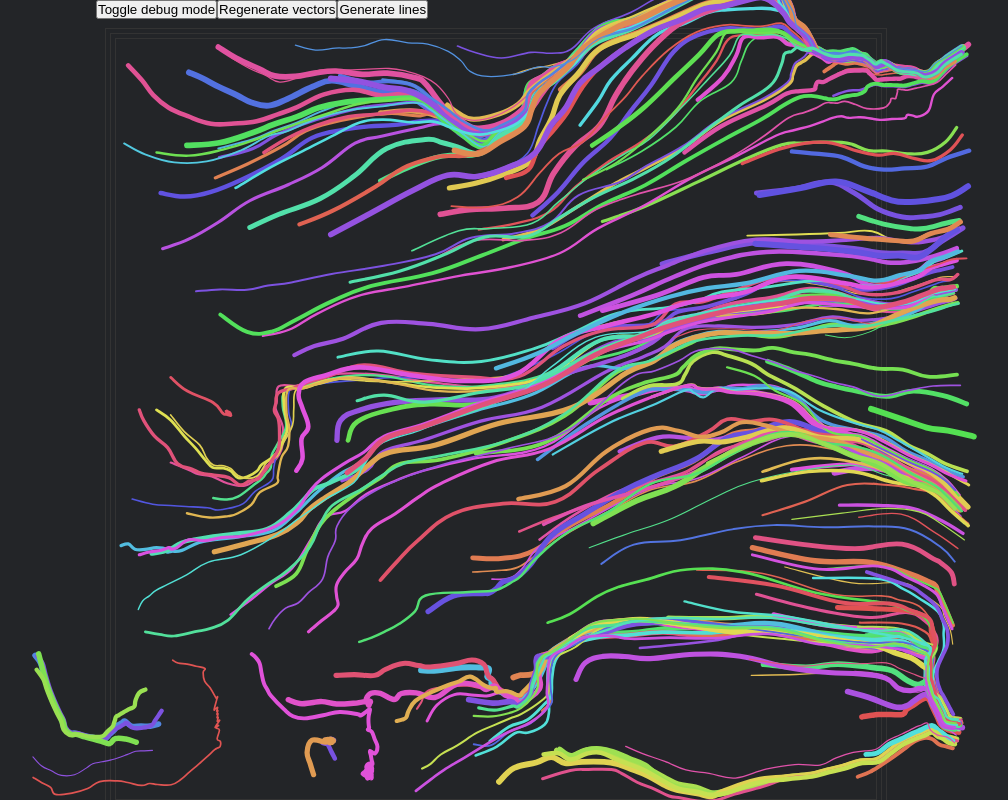
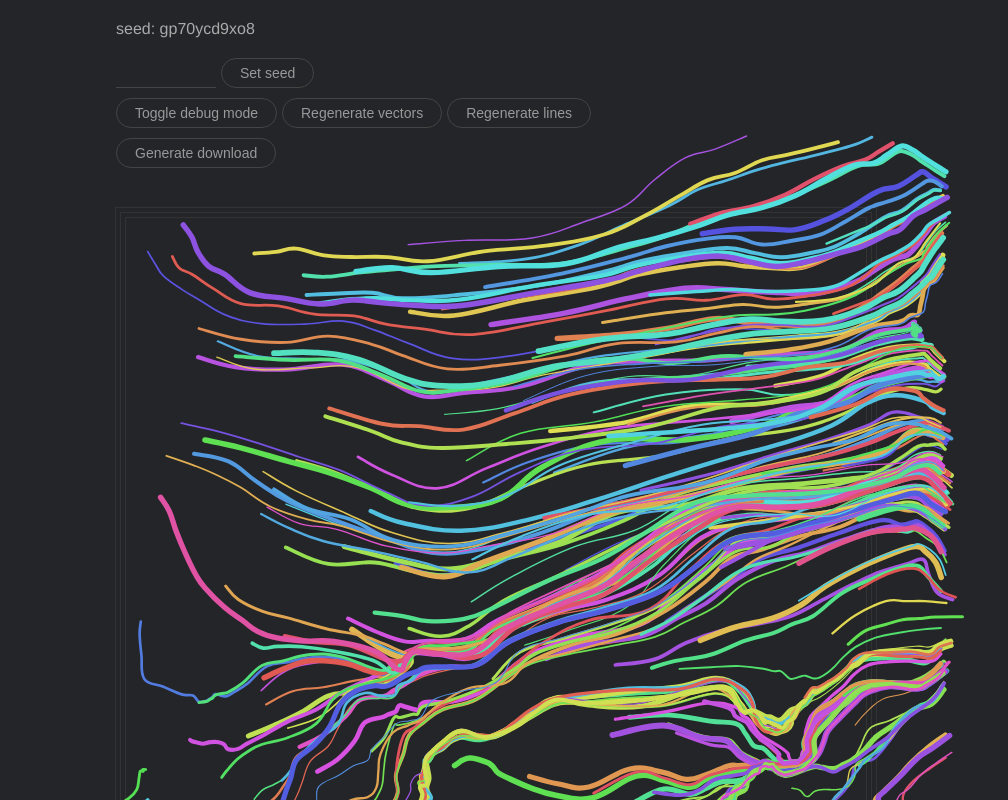
Before and after one commit to Stanko/neon, a React (Vite) app: page / in a window 1280 px wide. Shown: the top 800 px of the page, without its empty margins (144-1152 px from the left). Built offline with nearby package versions, Linux system fonts and the light colour scheme.

Commit message:
Adjustable size

```diff
--- a/package.json
+++ b/package.json
@@ -5,7 +5,8 @@
   "main": "index.js",
   "scripts": {
     "test": "echo \"Error: no test specified\" && exit 1",
-    "start": "parcel src/index.html"
+    "start": "parcel src/index.html",
+    "build": "parcel build src/index.html"
   },
   "repository": {
     "type": "git",
@@ -24,7 +25,8 @@
     "node-sass": "^4.13.0",
     "parcel-bundler": "^1.12.4",
     "react": "^16.12.0",
-    "react-dom": "^16.12.0"
+    "react-dom": "^16.12.0",
+    "seedrandom": "^3.0.5"
   },
   "devDependencies": {
     "@babel/core": "^7.7.7"
--- a/src/components/App.js
+++ b/src/components/App.js
@@ -1,4 +1,6 @@
 import React, { Component, Fragment } from "react";
+
+import seedrandom from 'seedrandom';
 
 import Grid from './Grid';
 import Vectors from './Vectors';
@@ -11,19 +13,28 @@ export default class App extends Component {
   constructor() {
     super();
 
-    const gridSize = 15;
+    const gridSizeX = 15;
+    const gridSizeY = 15;
     const gridStep = 50;
     const maxVectorVelocity = gridStep;
 
+    const seed = Math.random().toString(36).substring(2);
+
+    seedrandom(seed, { global: true });
+
     this.state = {
       debug: false,
-      gridSize,
+      gridSizeX,
+      gridSizeY,
       gridStep,
       lines: [],
       maxVectorVelocity,
-      svgSize: gridSize * gridStep,
-      vectors: generateVectors(gridSize, maxVectorVelocity),
+      svgWidth: gridSizeX * gridStep,
+      svgHeight: gridSizeY * gridStep,
+      vectors: generateVectors(gridSizeX, gridSizeY, maxVectorVelocity),
       selectedVector: {},
+      seed,
+      downloadLink: null,
     };
 
     const ESC = 27;
@@ -57,22 +68,35 @@ export default class App extends Component {
     });
   }
 
-  regenerateVectors = () => {
+  regenerateVectors = (e, keepOldSeed) => {
     const {
-      gridSize,
+      gridSizeX,
+      gridSizeY,
       maxVectorVelocity,
     } = this.state;
 
+    const newState = {};
+
+    if (!keepOldSeed) {
+      const seed = Math.random().toString(36).substring(2);
+      seedrandom(seed, { global: true });
+      newState.seed = seed;
+    }
+
     this.setState({
-      vectors: generateVectors(gridSize, maxVectorVelocity),
+      ...newState,
+      vectors: generateVectors(gridSizeX, gridSizeY, maxVectorVelocity),
+      downloadLink: null,
     }, this.recalculateLines);
   }
 
   generateLines = () => {
     const {
-      gridSize,
+      gridSizeX,
+      gridSizeY,
       gridStep,
-      svgSize,
+      svgWidth,
+      svgHeight,
       vectors,
     } = this.state;
 
@@ -80,31 +104,34 @@ export default class App extends Component {
 
     for (let i = 0; i < 200; i++) {
       const startingPoint = {
-        x: Math.round(Math.random() * (svgSize - 10)) + 5,
-        y: Math.round(Math.random() * (svgSize - 10)) + 5,
+        x: Math.round(Math.random() * (svgWidth - 10)) + 5,
+        y: Math.round(Math.random() * (svgHeight - 10)) + 5,
       };
 
-      lines.push(generateLine(startingPoint, vectors, gridSize, gridStep));
+      lines.push(generateLine(startingPoint, vectors, gridSizeX, gridSizeY, gridStep));
     }
 
     this.setState({
       lines,
+      downloadLink: null,
     });
   }
 
   getSvgCoords(e) {
     const {
-      svgSize,
+      svgWidth,
+      svgHeight,
     } = this.state;
 
     const rect = this.svgElement.getBoundingClientRect();
     const x = e.pageX - (rect.left + window.pageXOffset);
     const y = e.pageY - (rect.top + window.pageYOffset);
-    const factor = rect.width / svgSize;
+    const factorX = rect.width / svgWidth;
+    const factorY = rect.height / svgHeight;
 
     return {
-      x: x / factor,
-      y: y / factor
+      x: x / factorX,
+      y: y / factorY
     };
   }
 
@@ -112,7 +139,8 @@ export default class App extends Component {
     const {
       lines,
       vectors,
-      gridSize,
+      gridSizeX,
+      gridSizeY,
       gridStep,
       debug,
     } = this.state;
@@ -123,7 +151,7 @@ export default class App extends Component {
 
     const startingPoint = this.getSvgCoords(e);
 
-    const line = generateLine(startingPoint, vectors, gridSize, gridStep);
+    const line = generateLine(startingPoint, vectors, gridSizeX, gridSizeY, gridStep);
 
     this.setState({
       lines: [...lines, line]
@@ -134,12 +162,13 @@ export default class App extends Component {
     const {
       lines,
       vectors,
-      gridSize,
+      gridSizeX,
+      gridSizeY,
       gridStep,
     } = this.state;
 
     const newLines = lines.map(line => {
-      return generateLine(line[0], vectors, gridSize, gridStep, line.strokeWidth);
+      return generateLine(line[0], vectors, gridSizeX, gridSizeY, gridStep, line.strokeWidth);
     });
 
     this.setState({
@@ -194,35 +223,85 @@ export default class App extends Component {
     });
   }
 
+  setSeed = e => {
+    e.preventDefault();
+
+    const seed = this.seedInput.value && this.seedInput.value.trim();
+
+    seedrandom(seed, { global: true });
+
+    if (seed) {
+      this.seedInput.value = '';
+
+      this.setState({
+        seed,
+      }, () => this.regenerateVectors(null, true));
+    }
+  }
+
+  generateDownload = () => {
+    this.setState({
+      debug: false,
+      downloadLink: `data:application/octet-stream;base64,${ btoa(this.svgElement.outerHTML) }`,
+    });
+  }
+
   render() {
     const {
       debug,
-      gridSize,
+      gridSizeX,
+      gridSizeY,
       gridStep,
-      svgSize,
+      svgWidth,
+      svgHeight,
       vectors,
       lines,
       selectedVector,
+      seed,
+      downloadLink,
     } = this.state;
 
     return (
       <div className="App">
-        <button onClick={ this.toggleDebug }>Toggle debug mode</button>
-        <button onClick={ this.regenerateVectors }>Regenerate vectors</button>
-        <button onClick={ this.generateLines }>Generate lines</button>
+        <div className="Controls">
+          <form onSubmit={ this.setSeed }>
+            <p>seed: { seed }</p>
+            <input type="text" ref={ el => this.seedInput = el } />
+            <button>Set seed</button>
+          </form>
+
+          <button type="button" onClick={ this.toggleDebug }>Toggle debug mode</button>
+          <button type="button" onClick={ this.regenerateVectors }>Regenerate vectors</button>
+          <button type="button" onClick={ this.generateLines }>Regenerate lines</button>
+          <br />
+          <button type="button" onClick={ this.generateDownload }>Generate download</button>
+          { downloadLink &&
+            <a
+              download={`seed-${ seed }.svg`}
+              href={ downloadLink }
+              onClick={ () => this.setState({ downloadLink: null }) }
+            >
+              Download SVG
+            </a> }
+        </div>
+
         <svg
-          viewBox={ `0 0 ${ svgSize } ${ svgSize }` }
+          viewBox={ `0 0 ${ svgWidth } ${ svgHeight }` }
           onClick={ this.addLine }
           onMouseDown={ this.handleMouseDown }
           onMouseUp={ this.handleMouseUp }
           onMouseMove={ this.handleMouseMove }
           ref={ el => this.svgElement = el }
+          xmlns="http://www.w3.org/2000/svg"
         >
-         { debug &&
+          <rect x="0" y="0" width={ svgWidth } height={ svgHeight } fill="#232528" />
+          { debug &&
             <Grid
-              gridSize={ gridSize }
-              svgSize={ svgSize }
               gridStep={ gridStep }
+              svgWidth={ svgWidth }
+              svgHeight={ svgHeight }
+              gridSizeX={ gridSizeX }
+              gridSizeY={ gridSizeY }
             /> }
           { lines.map((line, index) => (
               <Line
--- a/src/components/Grid.js
+++ b/src/components/Grid.js
@@ -1,27 +1,34 @@
 import React from "react";
 
 export default function Grid({
-  svgSize,
-  gridSize,
+  svgWidth,
+  svgHeight,
+  gridSizeX,
+  gridSizeY,
   gridStep,
 }) {
   const lines = [];
-  for (let i = 0; i <= gridSize; i++) {
+
+  for (let i = 0; i <= gridSizeX; i++) {
+    const coordinate = i * gridStep;
+
+    lines.push(
+      <path
+        key={`y${ i }`}
+        className="GridLine"
+        d={ `M ${ coordinate } 0 L ${ coordinate } ${ svgHeight }` }
+      />
+    );
+  }
+
+  for (let i = 0; i <= gridSizeY; i++) {
     const coordinate = i * gridStep;
 
     lines.push(
       <path
         key={`x${ i }`}
         className="GridLine"
-        d={ `M 0 ${ coordinate } L ${ svgSize } ${ coordinate }` }
-      />
-    );
-
-    lines.push(
-      <path
-        key={`y${ i }`}
-        className="GridLine"
-        d={ `M ${ coordinate } 0 L ${ coordinate } ${ svgSize }` }
+        d={ `M 0 ${ coordinate } L ${ svgWidth } ${ coordinate }` }
       />
     );
   }
--- a/src/components/Line.js
+++ b/src/components/Line.js
@@ -98,6 +98,7 @@ export default class Line extends Component {
         stroke={ this.color }
         strokeWidth={ strokeWidth || 5 }
         d={ d }
+        fill="none"
       />
     );
   }
--- a/src/scss/style.scss
+++ b/src/scss/style.scss
@@ -9,16 +9,101 @@ $border-color: #333;
 
 body {
   background: $background-color;
+  color: #aaa;
+  font-family: Helvetica, Arial, sans-serif;
 }
+
 
 .App {
   max-width: 800px;
   margin: 0 auto;
+  padding: 20px;
+}
+
+.Controls {
+  z-index: 10;
+  position: relative;
+}
+
+button {
+  border: 1px solid #444;
+  background: #232528;
+  display: inline-block;
+  margin: 10px 5px 0 0;
+  font-size: 14px;
+  border-radius: 50px;
+  padding: 6px 18px;
+  transition: all 300ms;
+  outline: none;
+  color: #999;
+
+  &:hover {
+    color: #BBB;
+    border-color: #555;
+    cursor: pointer;
+  }
+
+  &:active {
+    transform: translateY(1px);
+  }
+
+  &:focus {
+    box-shadow: 0 0 0 2px $background-color, 0 0 0 3px #666,
+  }
+}
+
+input[type=text] {
+  border: none;
+  border-bottom: 1px solid #444;
+  background: #232528;
+  display: inline-block;
+  margin: 10px 5px 0 0;
+  font-size: 14px;
+  padding: 6px 0;
+  transition: all 300ms;
+  outline: none;
+  color: #999;
+  width: 100px;
+
+  &:hover {
+    color: #BBB;
+    border-color: #555;
+    cursor: pointer;
+  }
+
+  &:active {
+    transform: translateY(1px);
+  }
+
+  &:focus {
+    box-shadow: 0 0 0 2px $background-color, 0 0 0 3px #666,
+  }
+}
+
+p {
+  margin-bottom: 10px;;
+}
+
+a {
+  color: #ddd;
+
+  &:hover {
+    color: #BBB;
+    cursor: pointer;
+  }
+
+  &:active {
+    transform: translateY(1px);
+  }
+
+  &:focus {
+    color: #BBB;
+  }
 }
 
 svg {
   overflow: visible;
-  margin: 20px;
+  margin: 50px 10px;
   display: block;
   box-shadow:
     0 0 0 1px $border-color,
--- a/src/utils/generate-vectors.js
+++ b/src/utils/generate-vectors.js
@@ -28,13 +28,13 @@ function getRandomVector2(maxVectorVelocity) {
   }
 }
 
-export default function generateVectors(gridSize, maxVectorVelocity) {
+export default function generateVectors(gridSizeX, gridSizeY, maxVectorVelocity) {
   const vectors = [];
 
-  for (let x = 0; x <= gridSize; x++) {
+  for (let x = 0; x <= gridSizeX; x++) {
     vectors[x] = [];
 
-    for (let y = 0; y <= gridSize; y++) {
+    for (let y = 0; y <= gridSizeY; y++) {
       vectors[x][y] = getRandomVector(maxVectorVelocity);
     }
   }
```
Also changed, not shown: src/components/SliderControl.js (added, +16 -0 lines), src/utils/generate-line.js (+14 -12 lines), .browserslistrc (added), 1 other file (tests, documents, lock files or other folders).
